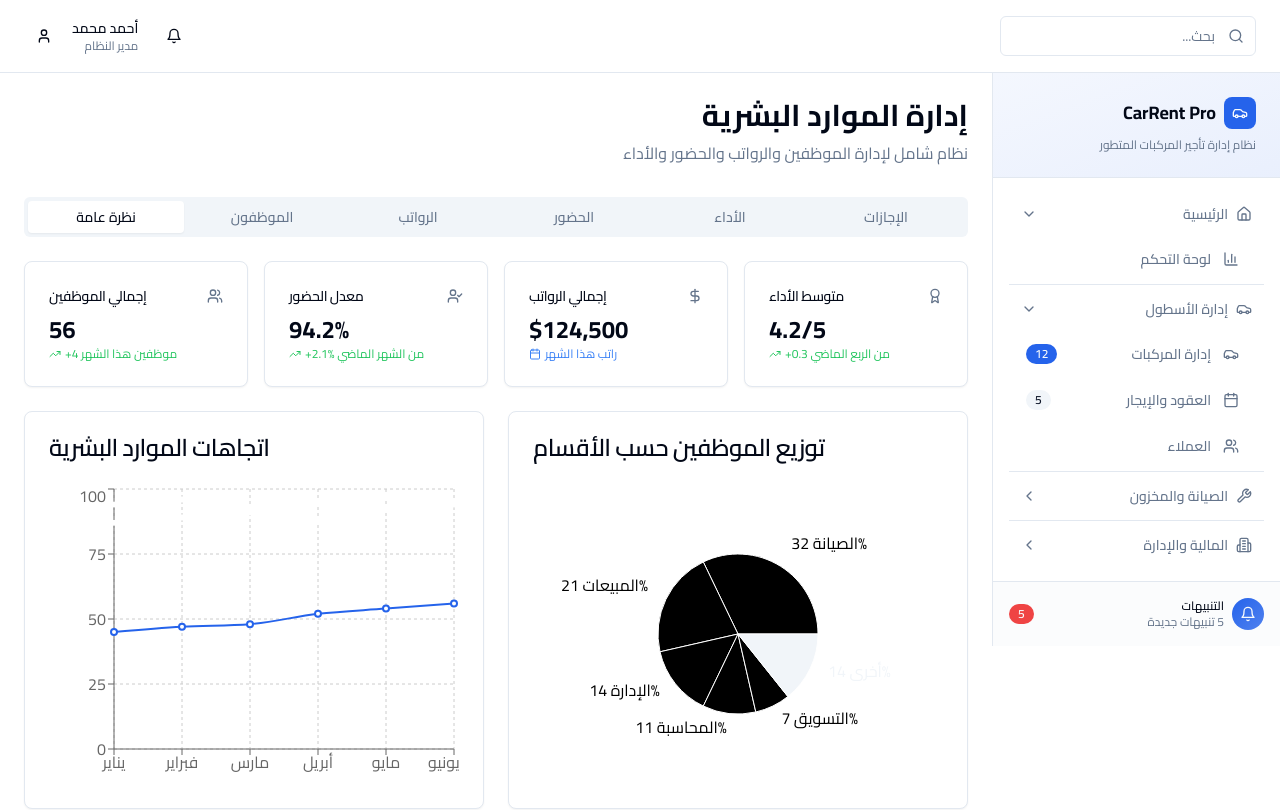
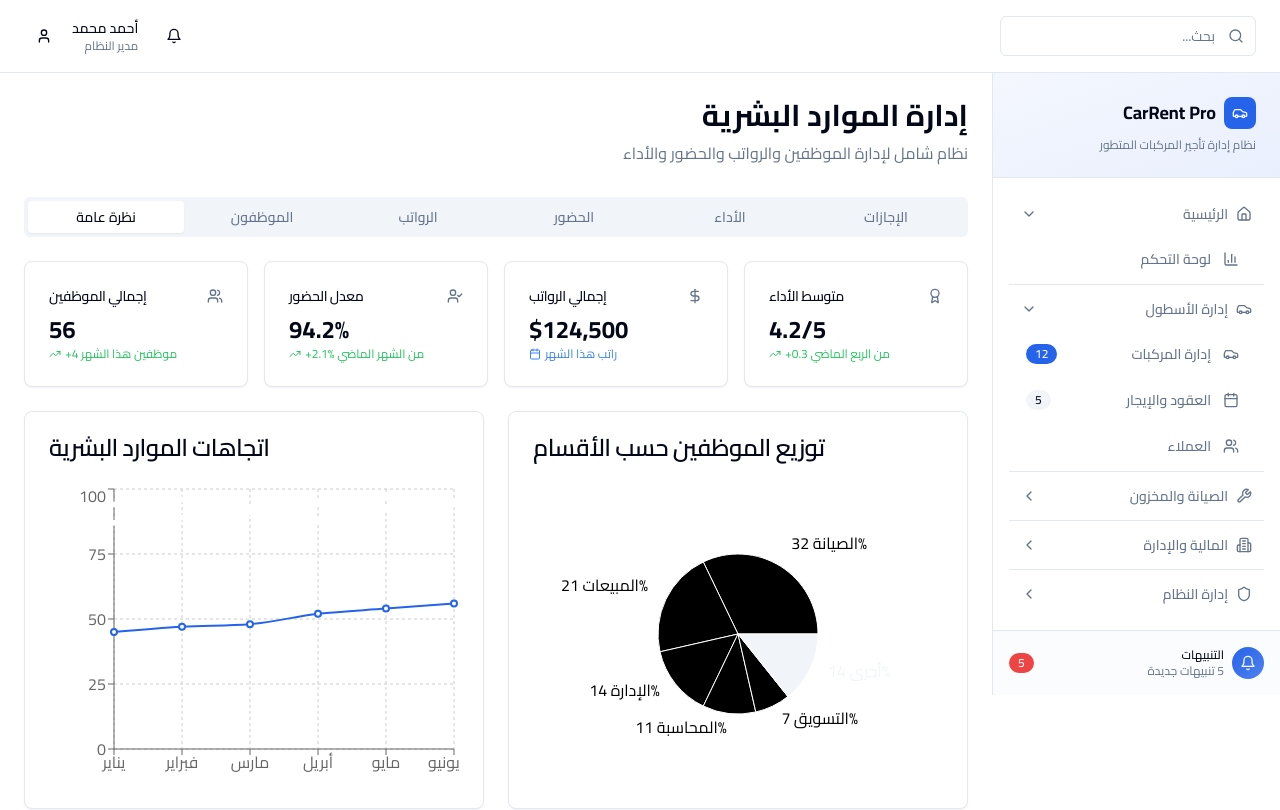
Before and after one commit to alduraibi1/smart-fleet-oasis, a React (Vite) app: page /hr in a window 1280 px wide. Shown: the top 810 px of the page. Built offline with nearby package versions, Linux system fonts and the light colour scheme.

Commit message:
Fix build error

```diff
--- a/src/components/Layout/Sidebar.tsx
+++ b/src/components/Layout/Sidebar.tsx
@@ -4,7 +4,7 @@ import { Link, useLocation } from 'react-router-dom';
 import {
   Car, Calendar, Settings, Users, Database,
   DollarSign, Home, X, Bell, ChevronDown, ChevronLeft,
-  BarChart3, PieChart, TrendingUp, Building2, Wrench
+  BarChart3, PieChart, TrendingUp, Building2, Wrench, Shield
 } from 'lucide-react';
 import { Button } from '@/components/ui/button';
 import { Badge } from '@/components/ui/badge';
@@ -87,6 +87,18 @@ const menuSections = [
         icon: Users,
         href: '/hr',
         badge: null
+      }
+    ]
+  },
+  {
+    title: 'إدارة النظام',
+    icon: Shield,
+    items: [
+      {
+        title: 'إدارة النظام والصلاحيات',
+        icon: Shield,
+        href: '/system-management',
+        badge: { count: 2, variant: 'secondary' as const }
       }
     ]
   }
```
